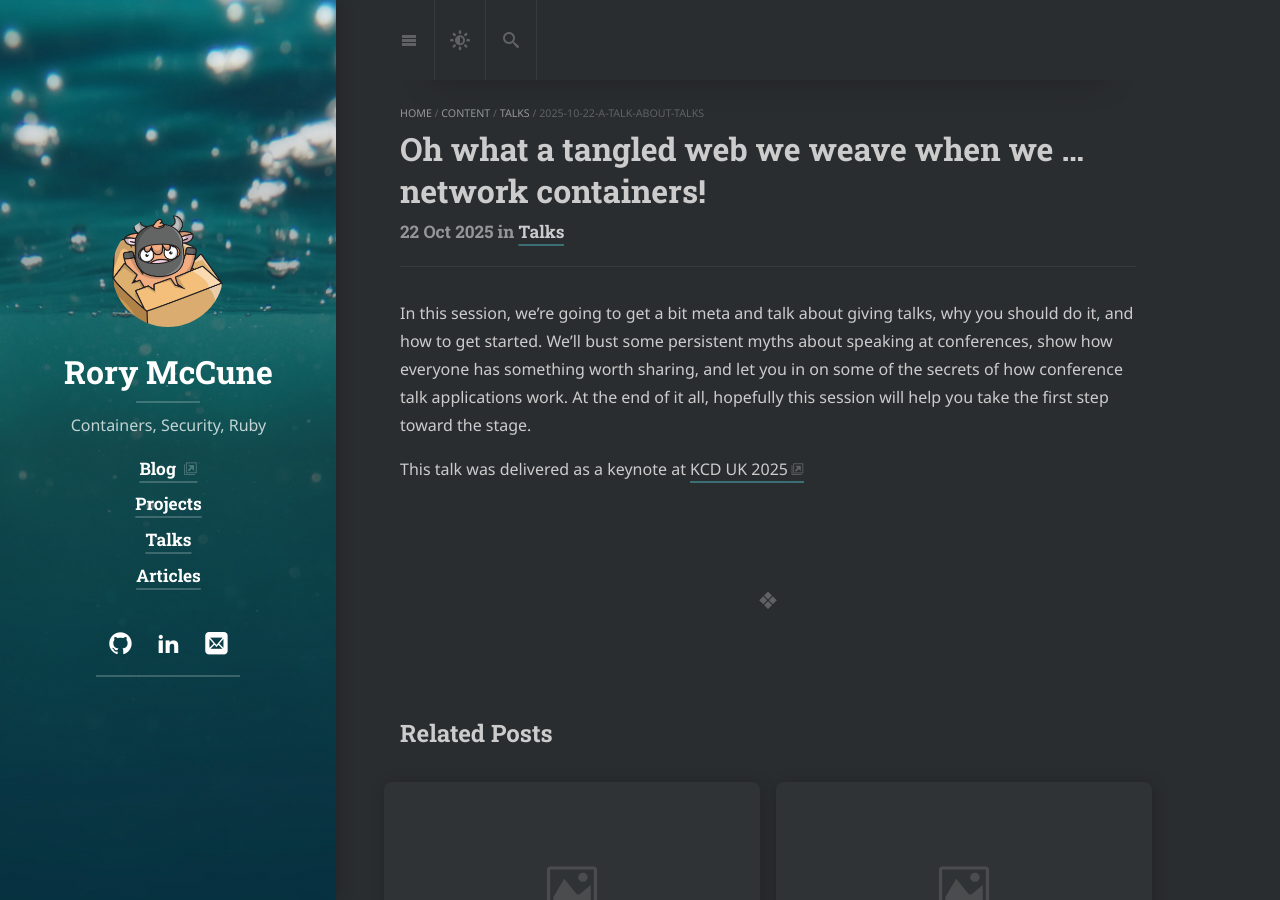
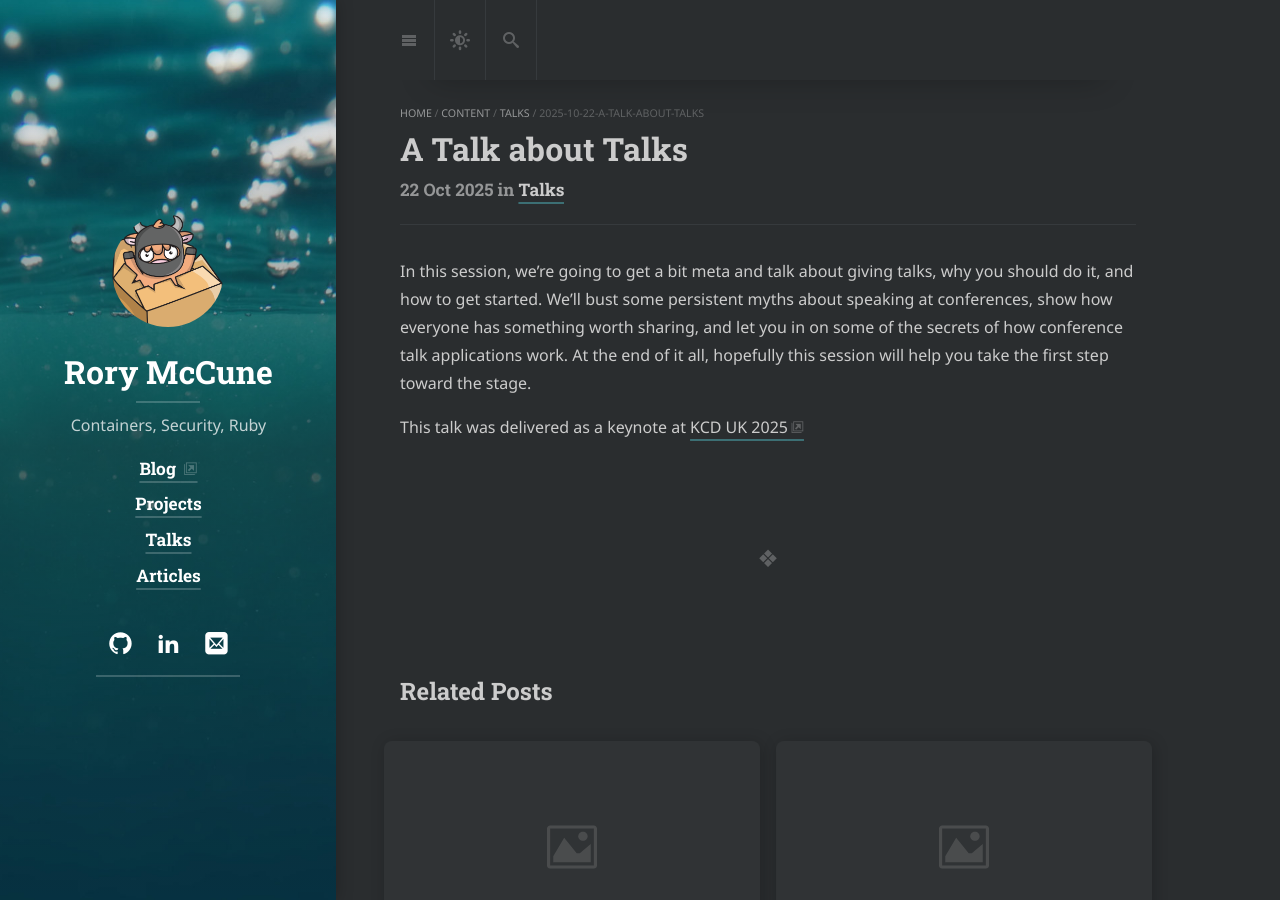
Before and after one commit to raesene/www.mccune.org.uk, a Jekyll site: the page built from _posts/2025-10-22-A-Talk-About-Talks.md, in a window 1280 px wide and 900 px high. Built offline with Jekyll 4.4.1, drawn with Linux system fonts in a browser that asks for light colours; cached includes are drawn as plain includes; nearby versions of some CDN libraries; some web fonts are replaced; our own code applies the rules of GitHub Pages for plain Markdown files; library files that are not in the unit come from our copies.

Commit message:
fix title on talk about talks

```diff
--- a/_posts/2025-10-22-A-Talk-About-Talks.md
+++ b/_posts/2025-10-22-A-Talk-About-Talks.md
@@ -1,5 +1,5 @@
 ---
-title: Oh what a tangled web we weave when we … network containers!
+title: A Talk about Talks
 type: post
 category: talks
 ---
```
